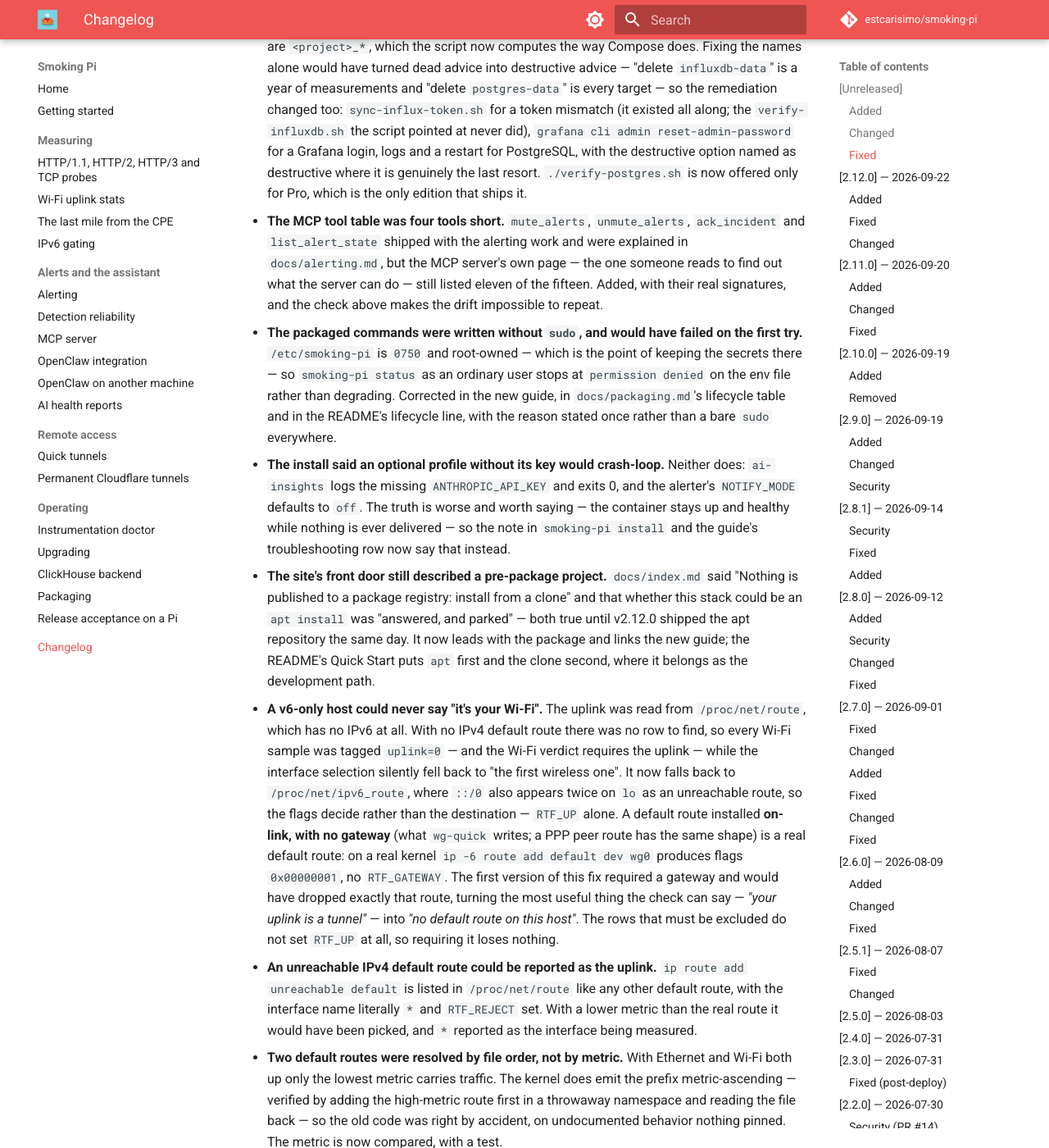
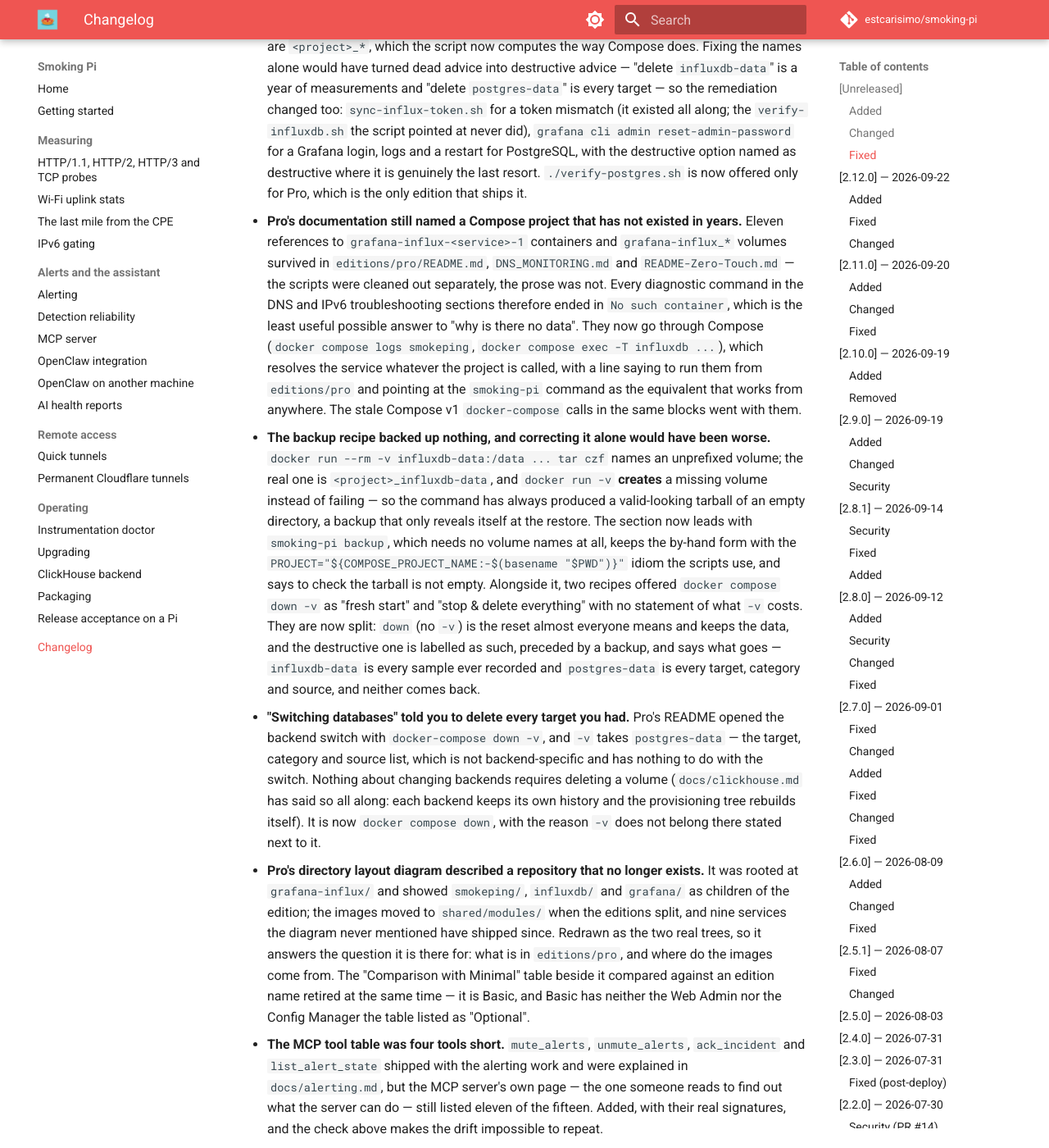
Before and after one commit to estcarisimo/smoking-pi, an MkDocs documentation site: the page built from docs/changelog.md, in a window 1280 px wide and 1400 px high, scrolled down 2428 px. Shown: the whole window at 82% size. Built offline with MkDocs 1.6.1 and Material for MkDocs 9.7.7, drawn with Linux system fonts in a browser that asks for light colours; comment, search, counter and statistics services are not loaded.

Commit message:
fix: Pro's docs named a Compose project that died with the edition split — and the backup it told you to make was empty
Eleven references to `grafana-influx-<service>-1` containers and
`grafana-influx_*` volumes survived in editions/pro/README.md,
DNS_MONITORING.md and README-Zero-Touch.md. Every diagnostic command in
the DNS and IPv6 troubleshooting sections ended in `No such container`.
They go through Compose now (`docker compose logs smokeping`,
`docker compose exec -T influxdb ...`), which resolves the service
whatever the project is called.

Correcting names alone would have been the wrong fix in three places:

- The backup recipe named unprefixed `influxdb-data`/`grafana-data`, and
  `docker run -v` creates a missing volume rather than failing — so it
  has always produced a valid-looking tarball of an empty directory.
  Leads with `smoking-pi backup` now; the by-hand form uses the
  PROJECT="${COMPOSE_PROJECT_NAME:-$(basename "$PWD")}" idiom and says
  to check the tarball is not empty.
- "Switching databases" opened with `docker-compose down -v`. `-v` takes
  postgres-data, which is not backend-specific; nothing about the switch
  needs a volume deleted. Now plain `down`, with the reason stated.
- Two "reset everything" recipes offered `down -v` with no statement of
  what it costs. Split into the non-destructive reset almost everyone
  means and a labelled destructive one, preceded by a backup.

Also: the layout diagram was rooted at grafana-influx/ and predated the
move of the images to shared/modules/; the comparison table compared
against "Minimal", retired at the same time, and credited Basic with a
Web Admin and Config Manager it does not have.

docs/packaging.md's mention is the trial's historical record, so the
name stays — annotated as closed by backlog #7 instead.

Verified: `mkdocs build --strict` passes.

Co-Authored-By: Claude Opus 5 <noreply@anthropic.com>

```diff
--- a/CHANGELOG.md
+++ b/CHANGELOG.md
@@ -119,6 +119,53 @@ version gets a matching GitHub release and git tag.
   restart for PostgreSQL, with the destructive option named as destructive
   where it is genuinely the last resort. `./verify-postgres.sh` is now
   offered only for Pro, which is the only edition that ships it.
+- **Pro's documentation still named a Compose project that has not existed
+  in years.** Eleven references to `grafana-influx-<service>-1` containers
+  and `grafana-influx_*` volumes survived in `editions/pro/README.md`,
+  `DNS_MONITORING.md` and `README-Zero-Touch.md` — the scripts were cleaned
+  out separately, the prose was not. Every diagnostic command in the DNS and
+  IPv6 troubleshooting sections therefore ended in `No such container`,
+  which is the least useful possible answer to "why is there no data". They
+  now go through Compose (`docker compose logs smokeping`,
+  `docker compose exec -T influxdb ...`), which resolves the service
+  whatever the project is called, with a line saying to run them from
+  `editions/pro` and pointing at the `smoking-pi` command as the equivalent
+  that works from anywhere. The stale Compose v1 `docker-compose` calls in
+  the same blocks went with them.
+- **The backup recipe backed up nothing, and correcting it alone would have
+  been worse.** `docker run --rm -v influxdb-data:/data ... tar czf` names an
+  unprefixed volume; the real one is `<project>_influxdb-data`, and
+  `docker run -v` **creates** a missing volume instead of failing — so the
+  command has always produced a valid-looking tarball of an empty directory,
+  a backup that only reveals itself at the restore. The section now leads
+  with `smoking-pi backup`, which needs no volume names at all, keeps the
+  by-hand form with the `PROJECT="${COMPOSE_PROJECT_NAME:-$(basename "$PWD")}"`
+  idiom the scripts use, and says to check the tarball is not empty.
+  Alongside it, two recipes offered `docker compose down -v` as "fresh
+  start" and "stop & delete everything" with no statement of what `-v`
+  costs. They are now split: `down` (no `-v`) is the reset almost everyone
+  means and keeps the data, and the destructive one is labelled as such,
+  preceded by a backup, and says what goes — `influxdb-data` is every sample
+  ever recorded and `postgres-data` is every target, category and source,
+  and neither comes back.
+- **"Switching databases" told you to delete every target you had.** Pro's
+  README opened the backend switch with `docker-compose down -v`, and `-v`
+  takes `postgres-data` — the target, category and source list, which is not
+  backend-specific and has nothing to do with the switch. Nothing about
+  changing backends requires deleting a volume (`docs/clickhouse.md` has
+  said so all along: each backend keeps its own history and the provisioning
+  tree rebuilds itself). It is now `docker compose down`, with the reason
+  `-v` does not belong there stated next to it.
+- **Pro's directory layout diagram described a repository that no longer
+  exists.** It was rooted at `grafana-influx/` and showed `smokeping/`,
+  `influxdb/` and `grafana/` as children of the edition; the images moved to
+  `shared/modules/` when the editions split, and nine services the diagram
+  never mentioned have shipped since. Redrawn as the two real trees, so it
+  answers the question it is there for: what is in `editions/pro`, and where
+  do the images come from. The "Comparison with Minimal" table beside it
+  compared against an edition name retired at the same time — it is Basic,
+  and Basic has neither the Web Admin nor the Config Manager the table
+  listed as "Optional".
 - **The MCP tool table was four tools short.** `mute_alerts`,
   `unmute_alerts`, `ack_incident` and `list_alert_state` shipped with the
   alerting work and were explained in `docs/alerting.md`, but the MCP
```
Also changed, not shown: docs/packaging.md (+6 -1 lines), editions/pro/DNS_MONITORING.md (+12 -6 lines), editions/pro/README-Zero-Touch.md (+6 -3 lines), editions/pro/README.md (+91 -41 lines).
